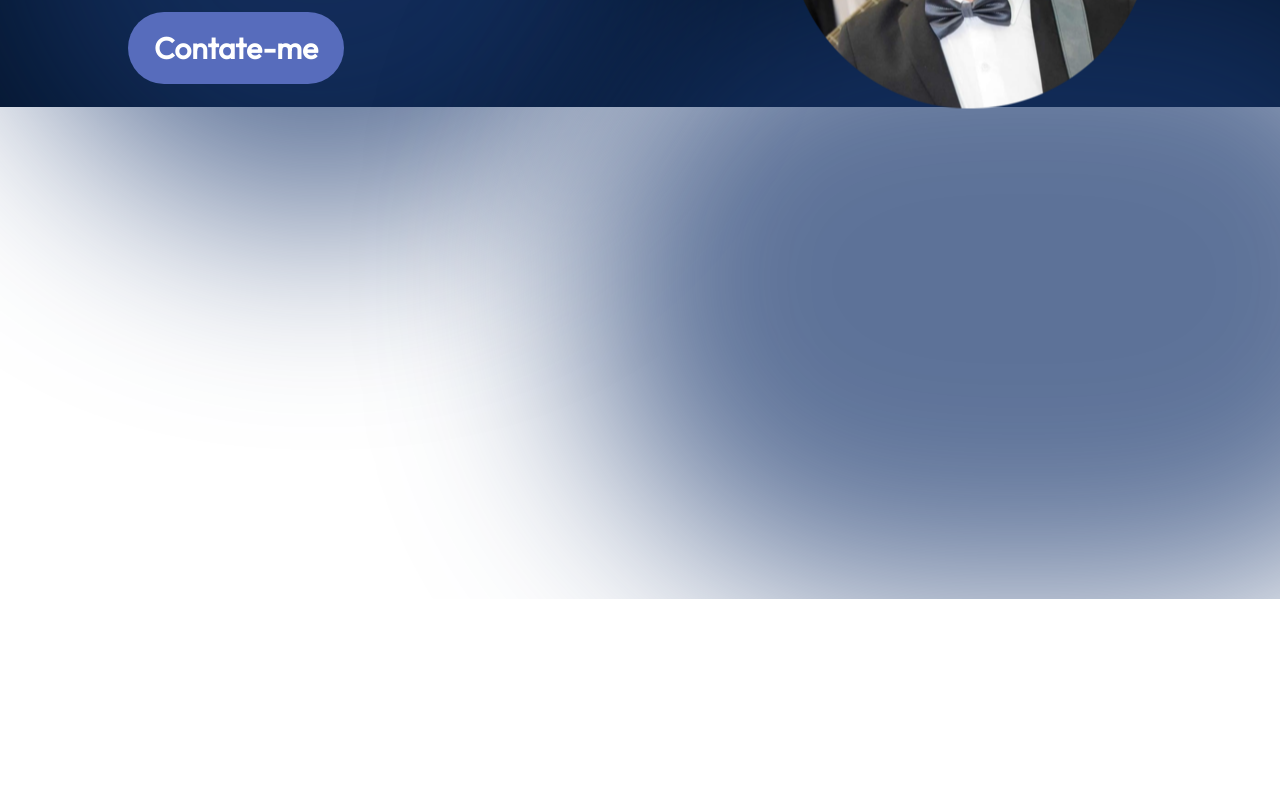
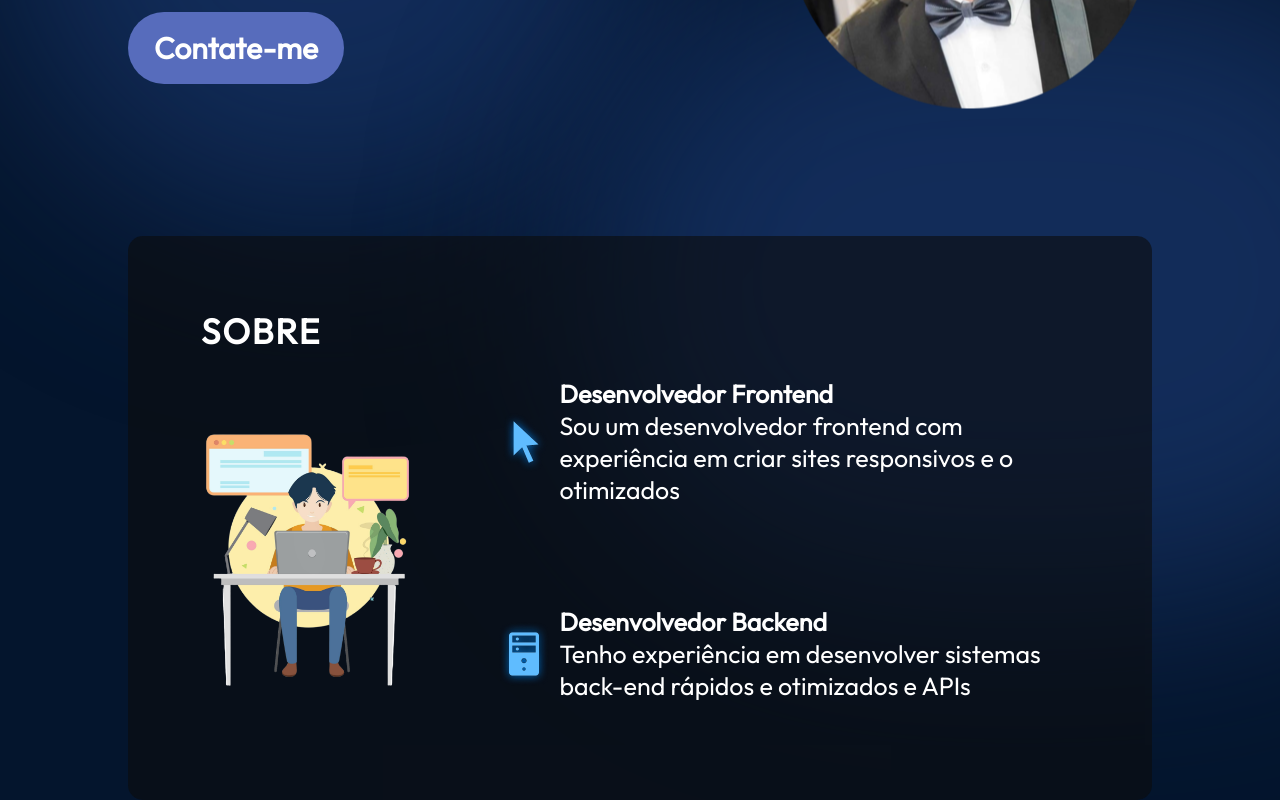
Before and after one commit to PedroMesquitaa/portfolio-pedro, a React (Vite) app: page / in a window 1280 px wide. Shown: the part 435-1235 px from the top of the page. Before the commit the page ends 1034 px from the top, so only its background shows below. Built offline with nearby package versions, Linux system fonts and the light colour scheme.

Commit message:
"Sobre" feito

```diff
--- a/src/App.jsx
+++ b/src/App.jsx
@@ -1,4 +1,5 @@
 import styles from "./App.module.css";
+import { About } from "./componets/About/About";
 import { Me } from "./componets/Me/Me";
 import { Navbar } from "./componets/Navbar/Navbar";
 
@@ -8,6 +9,7 @@ function App() {
     <div className={styles.App}>
       <Navbar />
       <Me />
+      <About />
     </div>
   );
 }
--- /dev/null
+++ b/src/componets/About/About.jsx
@@ -0,0 +1,31 @@
+import React from "react";
+import styles from "./About.module.css";
+
+export const About = () => {
+    return (
+        <section className={styles.container} id="sobre">
+            <h2 className={styles.title}>Sobre</h2>
+            <div className={styles.content}>
+                <img src="../../../assets/about/aboutImage.png" alt="Me sitting with a laptop" className={styles.aboutImage} />
+
+                <ul className={styles.aboutItems}>
+                    <li className={styles.aboutItem}>
+                        <img src="../../../assets/about/cursorIcon.png" alt="cursor icon" />
+                        <div className={styles.aboutItemText}>
+                            <h3>Desenvolvedor Frontend</h3>
+                            <p>Sou um desenvolvedor frontend com experiência em criar sites responsivos e o otimizados</p>
+                        </div>
+                    </li>
+
+                    <li className={styles.aboutItem}>
+                        <img src="../../../assets/about/serverIcon.png" alt="cursor icon" />
+                        <div className={styles.aboutItemText}>
+                            <h3>Desenvolvedor Backend</h3>
+                            <p>Tenho experiência em desenvolver sistemas back-end rápidos e otimizados e APIs</p>
+                        </div>
+                    </li>
+                </ul>
+            </div>
+        </section>
+    );
+};
--- /dev/null
+++ b/src/componets/About/About.module.css
@@ -0,0 +1,94 @@
+@import "../../vars.css";
+
+.container {
+    position: relative;
+    background-color: rgba(12, 12, 12, 0.6);
+    border-radius: 15px;
+    padding: 73px;
+    margin-top: 129px;
+    z-index: 1;
+    margin-left: 10%;
+    margin-right: 10%;
+}
+
+.title {
+    color: var(--color-text);
+    font-size: 35px;
+    font-weight: 700;
+    letter-spacing: 1.75px;
+    text-transform: uppercase;
+}
+
+.content {
+    display: flex;
+    flex-direction: row;
+    align-items: center;
+}
+
+.aboutImage {
+    padding-top: 40px;
+    padding-right: 50px;
+    width: 30%;
+}
+
+.aboutItems {
+    color: var(--color-text);
+    display: flex;
+    flex-direction: column;
+    gap: 50px;
+}
+
+.aboutItem {
+    display: flex;
+    flex-direction: row;
+    align-items: center;
+    border-radius: 20px;
+    list-style: none;
+    padding: 25px;
+    background-image: linear-gradient(
+        90deg,
+        rgba(165, 215, 232, 0.42) 0%,
+        rgba(255, 255, 255, 0) 100%
+    );
+    background-size: 0 100%;
+    background-repeat: no-repeat;
+    transition: 0.4s;
+}
+
+.aboutItem:hover {
+    background-size: 100% 100%;
+}
+
+.aboutItem h3 {
+    font-size: 25px;
+    font-weight: 600;
+}
+
+.aboutItem p {
+    font-size: 25px;
+}
+
+@media screen and (max-width: 830px) {
+    .container {
+        background-color: transparent;
+        padding-left: 0;
+        padding-right: 0;
+    }
+
+    .content {
+        flex-direction: column;
+    }
+
+    .aboutImage {
+        display: none;
+    }
+
+    .aboutItems {
+        margin-top: 29px;
+    }
+
+    .aboutItem {
+        padding-left: 0;
+        padding-right: 0;
+    }
+}
--- a/src/index.css
+++ b/src/index.css
@@ -4,3 +4,7 @@
     padding: 0;
     font-family: "Outfit", Arial, Helvetica, sans-serif;
 }
+
+html {
+    scroll-behavior: smooth;
+}
```
Also changed, not shown: assets/about/aboutImage.png (added), assets/about/aboutImage2.png (added).
